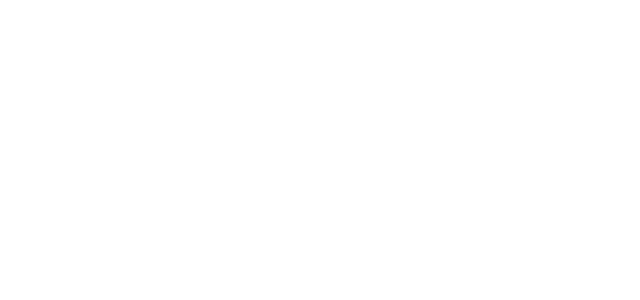
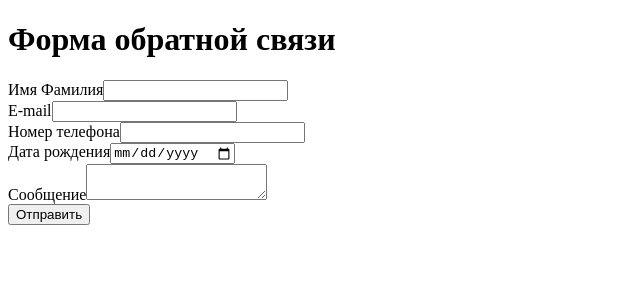
Before and after one commit to alex1031alex/feedback-form, a React app: page / in a window 1280 px wide. Shown: the top 300 px of the page, without its empty margins (0-640 px from the left). Built offline with nearby package versions, Linux system fonts and the light colour scheme.

Commit message:
Добавил разметку формы

```diff
--- a/src/components/app/app.tsx
+++ b/src/components/app/app.tsx
@@ -2,6 +2,11 @@
 import { FeedbackForm } from "../feedback-form/feedback-form";
 export const App = () => {
   return (
-    <FeedbackForm />
+    <div className="app">
+      <div className="container">
+        <h1 className="app__label">Форма обратной связи</h1>
+        <FeedbackForm />
+      </div>
+    </div>
   );
 };
--- a/src/components/feedback-form/feedback-form.tsx
+++ b/src/components/feedback-form/feedback-form.tsx
@@ -3,6 +3,28 @@
 
 export const FeedbackForm = () => {
   return (
-    <form></form>
+    <form className="feedback-form">
+      <div className="feedback-form__group">
+        <label className="feedback-form__label" htmlFor="feedback-form-name">Имя Фамилия</label>
+        <input className="feedback-form__field" type="text" name="name" id="feedback-form-name" />
+      </div>
+      <div className="feedback-form__group">
+        <label className="feedback-form__label" htmlFor="feedback-form-email">E-mail</label>
+        <input className="feedback-form__field" type="email" name="email" id="feedback-form-email"  />
+      </div>
+      <div className="feedback-form__group">
+        <label className="feedback-form__label" htmlFor="feedback-form-tel">Номер телефона</label>
+        <input className="feedback-form__field" type="tel" name="tel" id="feedback-form-tel" />
+      </div>
+      <div className="feedback-form__group">
+        <label className="feedback-form__label" htmlFor="feedback-form-birth">Дата рождения</label>
+        <input className="feedback-form__field" type="date" name="birth" id="feedback-form-birth" />
+      </div>
+      <div className="feedback-form__group">
+        <label className="feedback-form__label" htmlFor="feedback-form-text">Сообщение</label>
+        <textarea className="feedback-form__field" name="text" id="feedback-form-text" />
+      </div>
+      <button className="feedback-form__btn" type="submit">Отправить</button>
+    </form>
   );
 };
```
